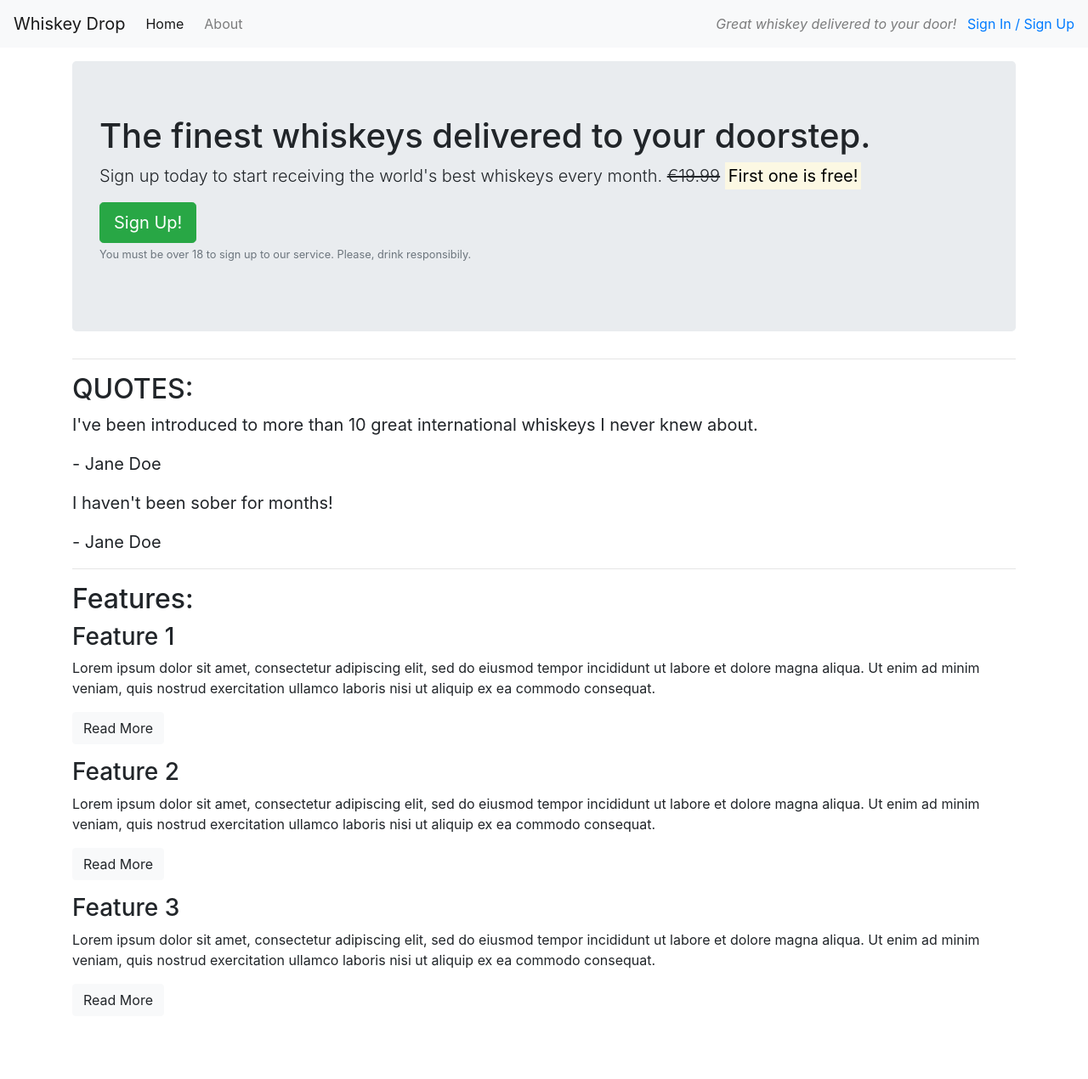
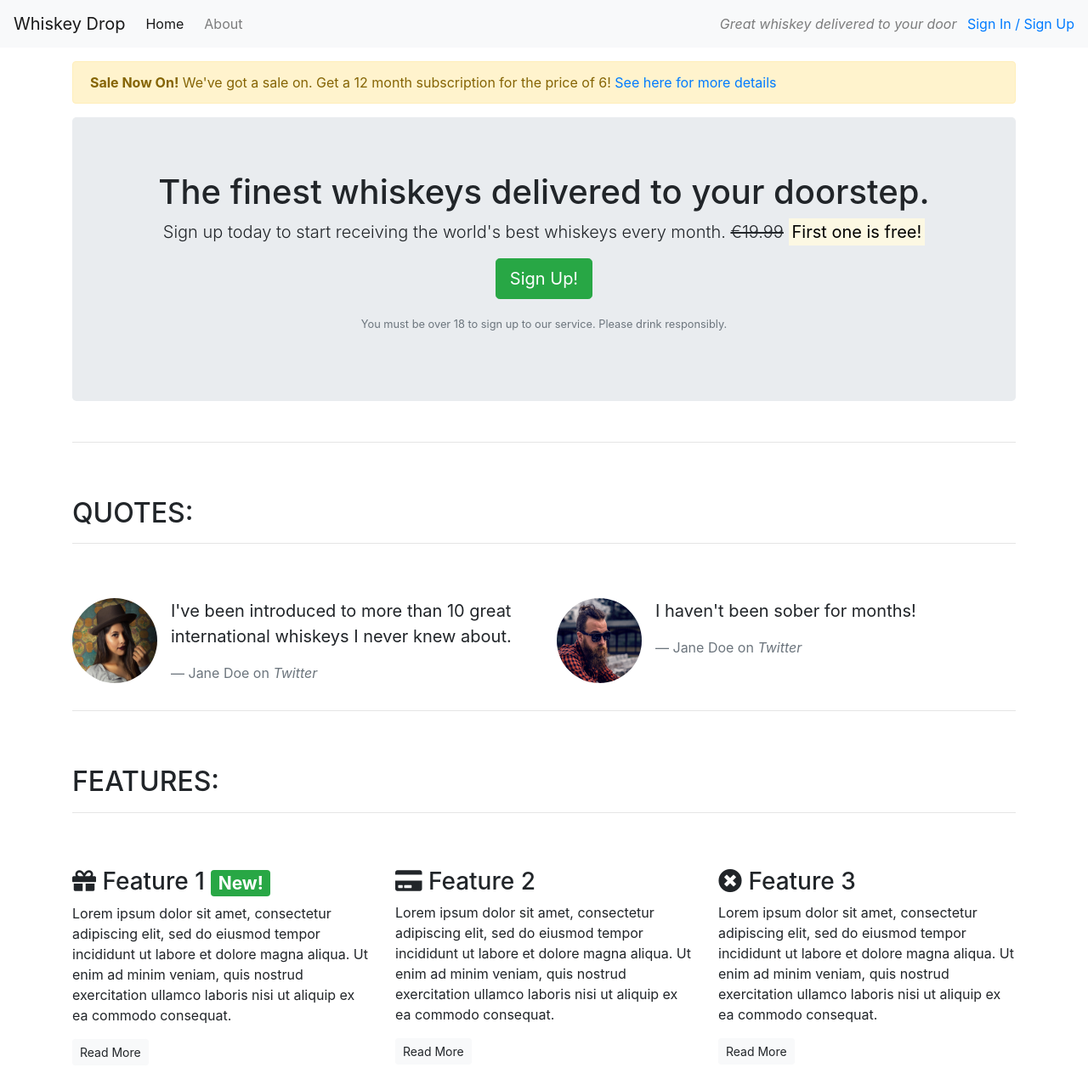
Before and after one commit to Joannamcgallagher/Bootstrap, a plain HTML site: page index.html in a window 1280 px wide. Shown: the whole page at 85% size. Before the commit the page ends 1212 px from the top, so only its background shows below. Drawn offline with nearby package versions, Linux system fonts and the light colour scheme.

Commit message:
Add images and restyle

```diff
--- a/index.html
+++ b/index.html
@@ -3,77 +3,136 @@
 
 <head>
     <meta charset="utf-8">
-
+    <meta name="viewport" content="width=device-width, initial-scale=1.0">
     <title>Whiskey Drop | Taste a new whiskey every month</title>
-    <meta name="viewport" content="width=device-width, initial-scale=1.0">
     <link rel="stylesheet" href="https://maxcdn.bootstrapcdn.com/bootstrap/4.1.3/css/bootstrap.min.css">
+    <link rel="stylesheet" href="https://use.fontawesome.com/releases/v5.6.1/css/all.css"
+        integrity="sha384-gfdkjb5BdAXd+lj+gudLWI+BXq4IuLW5IT+brZEZsLFm++aCMlF1V92rMkPaX4PP" crossorigin="anonymous">
 </head>
 
 <body>
-    <nav class="navbar navbar-light bg-light navbar-expand-sm">
-        <a href="/" class="navbar-brand">Whiskey Drop</a>
+    <!--Nav-->
+    <nav class="navbar navbar-light navbar-expand-sm bg-light">
+        <a href="/" class="navbar-brand">
+            Whiskey Drop</a>
         <ul class="navbar-nav mr-auto">
             <li class="active nav-item mr-2"><a class="nav-link" href="/">Home</a></li>
-            <li class="nav-item mr-2"><a class="nav-link" href="/about">About</a></li>
-            <li class="nav-item mr-2 d-block d-sm-none"><a class="nav-link" href="/login">Sign In / Sign Up</a></li>
+            <li class="nav-item mr-2"><a class="nav-link" href="">About</a></li>
+            <li class="nav-item mr-2 d-block d-sm-none"><a class="nav-link" href="">Sign In / Sign Up</a></li>
         </ul>
+
         <div class="d-none d-md-block">
-            <p class="navbar-text my-auto mr-2"><i>Great whiskey delivered to your door!</i></p>
+            <p class="navbar-text my-auto mr-2"><i>Great whiskey delivered to your door</i></p>
             <a href="/login">Sign In / Sign Up</a>
         </div>
+        <!--</div>-->
     </nav>
     <article class="container mt-3">
+        <div class="row d-none d-sm-block">
+            <div class="col-12">
+                <div class="alert alert-warning">
+                    <strong>Sale Now On!</strong> We've got a sale on. Get a 12 month subscription for the price of 6!
+                    <a href="">See here for more details</a>
+                </div>
+            </div>
+        </div>
         <!-- Callout -->
-        <section class="callout jumbotron">
+        <div class="row">
+            <div class="col-12">
+                <section class="callout jumbotron text-center">
                     <h1>The finest whiskeys delivered to your doorstep.</h1>
                     <p class="lead">Sign up today to start receiving the world's best whiskeys every month.
-                <s>€19.99</s> <strong><mark>First one is free!</mark></strong>
+                        <s class="d-none d-sm-inline">€19.99</s>
+                        <span class="d-inline d-sm-none"><br></span>
+                        <strong><mark>First one is free!</mark></strong>
                     </p>
-            <button class="btn btn-success btn-lg">Sign Up!</button>
-            <p class="text-muted"><small>You must be over 18 to sign up to our service. Please, drink
-                    responsibily.</small></p>
+                    <p><button class="btn btn-lg btn-success">Sign Up!</button></p>
+                    <p class="text-muted"><small>You must be over 18 to sign up to our service. Please drink
+                            responsibly.</small></p>
                 </section>
+            </div>
+        </div>
         <!-- /.callout -->
         <hr>
-
         <!-- Quotes -->
         <section class="quotes">
+            <div class="row">
+                <div class="col-12 my-5">
                     <h2 class="text-uppercase">Quotes:</h2>
+                    <hr />
+                </div>
+            </div>
+            <div class="row">
+                <div class="col-12 col-md-6">
+                    <div class="media">
+                        <div class="d-none d-sm-block">
+                            <img src="images/girl-image.png" class="rounded-circle mr-3" height=100 width=100>
+                        </div>
+                        <div class="media-body">
                             <blockquote class="blockquote">
-                <p>I've been introduced to more than 10 great international whiskeys I never knew about.</p>
-                <p>- Jane Doe</p>
+                                <p>I've been introduced to more than 10 great international whiskeys I never knew about.
+                                </p>
+                                <footer class="blockquote-footer">Jane Doe on <cite title="Twitter">Twitter</cite>
+                                </footer>
                             </blockquote>
+                        </div>
+                    </div>
+                </div>
+                <div class="col-12 col-md-6">
+                    <div class="media">
+                        <div class="d-none d-sm-block">
+                            <img src="images/guy-image.png" class="rounded-circle mr-3" height=100 width=100>
+                        </div>
+                        <div class="media-body">
                             <blockquote class="blockquote">
                                 <p>I haven't been sober for months!</p>
-                <p>- Jane Doe</p>
+                                <footer class="blockquote-footer">Jane Doe on <cite title="Twitter">Twitter</cite>
+                                </footer>
                             </blockquote>
+                        </div>
+                    </div>
+                </div>
+            </div>
         </section>
         <!-- /.quotes -->
         <hr>
-
         <!-- Features -->
         <section class="features">
-            <h2>Features:</h2>
+            <div class="row">
+                <div class="col-12 my-5">
+                    <h2 class="text-uppercase">Features:</h2>
+                    <hr />
+                </div>
+            </div>
+            <div class="row">
+                <div class="col-12 col-md-6 col-lg-4">
                     <div class="feature">
-                <h3>Feature 1</h3>
-                <p>Lorem ipsum dolor sit amet, consectetur adipiscing elit, sed do eiusmod tempor incididunt ut labore
-                    et dolore magna aliqua. Ut enim ad minim veniam, quis nostrud exercitation ullamco laboris nisi ut
-                    aliquip ex ea commodo consequat.</p>
-                <p><a class="btn btn-sn btn-light" href="">Read More</a></p>
+                        <h3><i class="fas fa-gift d-none d-sm-inline"></i> Feature 1 <span
+                                class="badge badge-success">New!</span></h3>
+                        <p>Lorem ipsum dolor sit amet, consectetur adipiscing elit, sed do eiusmod tempor incididunt ut
+                            labore et dolore magna aliqua. Ut enim ad minim veniam, quis nostrud exercitation ullamco
+                            laboris nisi ut aliquip ex ea commodo consequat.</p>
+                        <p><a class="btn btn-sm btn-light" href="">Read More</a></p>
                     </div>
+                </div>
+                <div class="col-12 col-md-6 col-lg-4">
                     <div class="feature">
-                <h3>Feature 2</h3>
-                <p>Lorem ipsum dolor sit amet, consectetur adipiscing elit, sed do eiusmod tempor incididunt ut labore
-                    et dolore magna aliqua. Ut enim ad minim veniam, quis nostrud exercitation ullamco laboris nisi ut
-                    aliquip ex ea commodo consequat.</p>
-                <p><a class="btn btn-sn btn-light" href="">Read More</a></p>
+                        <h3><i class="fas fa-credit-card d-none d-sm-inline"></i> Feature 2</h3>
+                        <p>Lorem ipsum dolor sit amet, consectetur adipiscing elit, sed do eiusmod tempor incididunt ut
+                            labore et dolore magna aliqua. Ut enim ad minim veniam, quis nostrud exercitation ullamco
+                            laboris nisi ut aliquip ex ea commodo consequat.</p>
+                        <p><a class="btn btn-sm btn-light" href="">Read More</a></p>
                     </div>
+                </div>
+                <div class="col-12 d-md-none d-lg-block col-lg-4">
                     <div class="feature">
-                <h3>Feature 3</h3>
-                <p>Lorem ipsum dolor sit amet, consectetur adipiscing elit, sed do eiusmod tempor incididunt ut labore
-                    et dolore magna aliqua. Ut enim ad minim veniam, quis nostrud exercitation ullamco laboris nisi ut
-                    aliquip ex ea commodo consequat.</p>
-                <p><a class="btn btn-sn btn-light" href="">Read More</a></p>
+                        <h3><i class="fas fa-times-circle d-none d-sm-inline"></i> Feature 3</h3>
+                        <p>Lorem ipsum dolor sit amet, consectetur adipiscing elit, sed do eiusmod tempor incididunt ut
+                            labore et dolore magna aliqua. Ut enim ad minim veniam, quis nostrud exercitation ullamco
+                            laboris nisi ut aliquip ex ea commodo consequat.</p>
+                        <p><a class="btn btn-sm btn-light" href="">Read More</a></p>
+                    </div>
+                </div>
             </div>
         </section>
         <!-- /.features -->
```
Also changed, not shown: images/girl-image.png (added), images/guy-image.png (added). Lines whose indentation alone changed are shown as unchanged.
